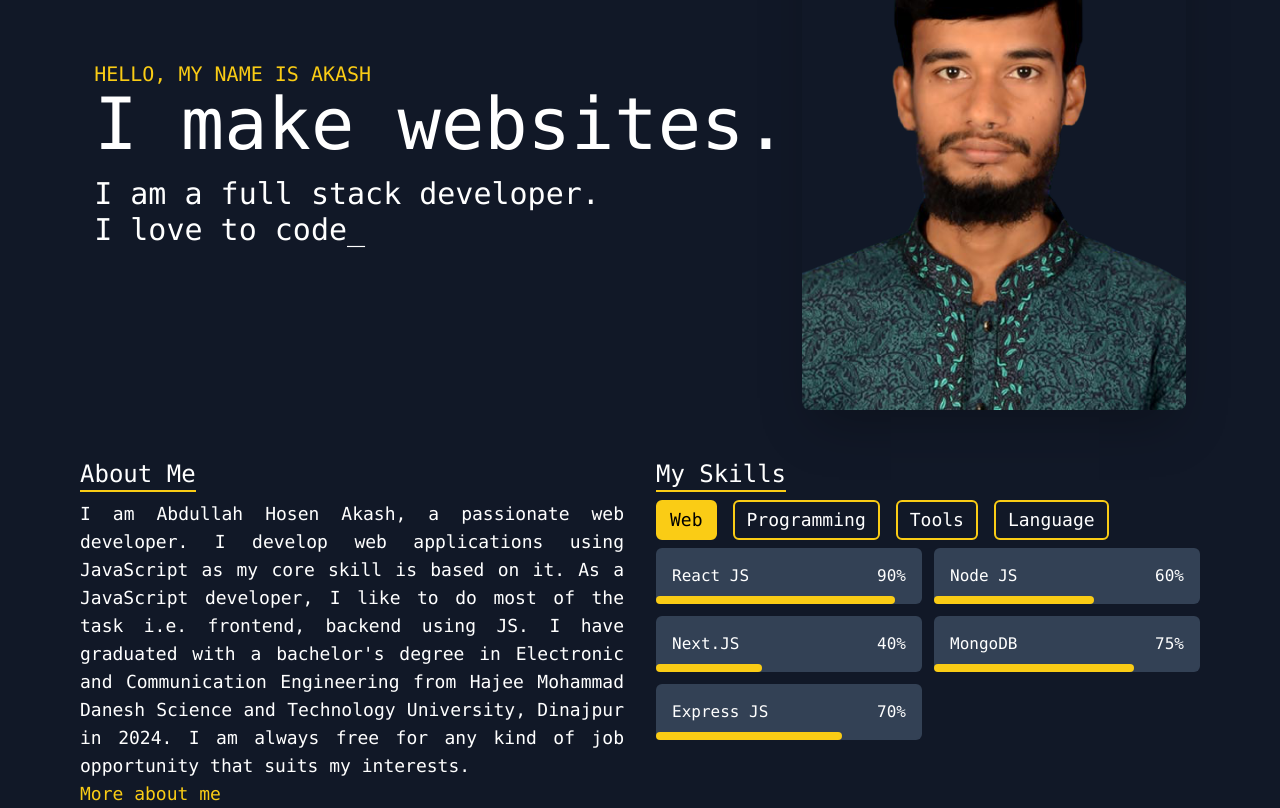
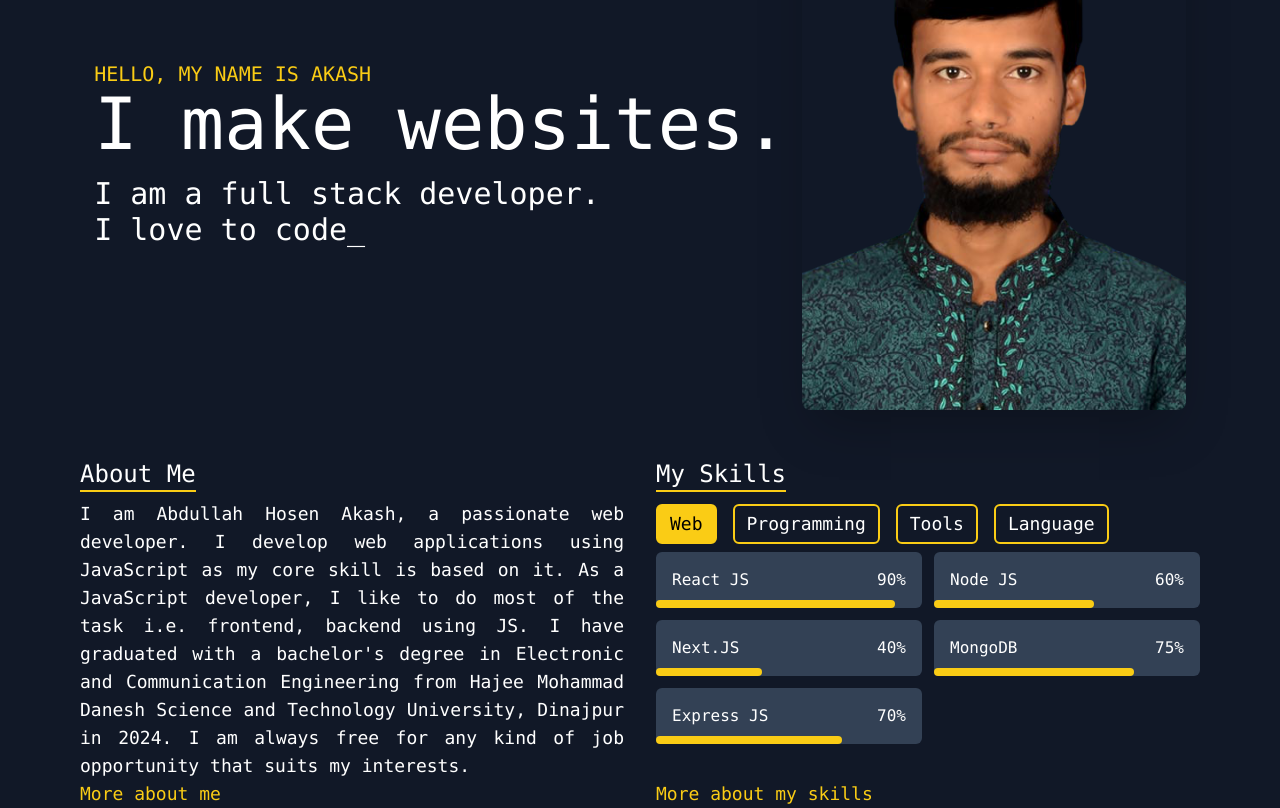
Before and after one commit to abdullahhosenakash/ah-akash, a Next.js app: page / in a window 1280 px wide. Shown: the part 206-1014 px from the top of the page. Built offline with nearby package versions, Linux system fonts and the light colour scheme.

Commit message:
home page skills section edited

```diff
--- a/components/SkillsSection/SkillsSection.js
+++ b/components/SkillsSection/SkillsSection.js
@@ -5,13 +5,14 @@ import WebSkills from '@/components/SkillsSection/WebSkills';
 import ProgrammingSkills from './ProgrammingSkills';
 import ToolsSkills from './ToolsSkills';
 import LanguageSkills from './LanguageSkills';
+import Link from 'next/link';
 
 const SkillsSection = () => {
   const [selectedSkills, setSelectedSkills] = useState('web');
   return (
-    <section>
+    <section className='relative'>
       <h3 className='text-2xl border-b-2 border-yellow-400 w-fit'>My Skills</h3>
-      <div className='flex gap-4 mt-2 text-lg'>
+      <div className='flex flex-wrap gap-4 mt-3 text-lg'>
         <button
           className={`px-3 py-1 border-2 border-yellow-400 rounded-md ${
             selectedSkills === 'web' && 'bg-yellow-400 text-black'
@@ -49,6 +50,12 @@ const SkillsSection = () => {
       {selectedSkills === 'programming' && <ProgrammingSkills />}
       {selectedSkills === 'tools' && <ToolsSkills />}
       {selectedSkills === 'language' && <LanguageSkills />}
+      <Link
+        href='/skills'
+        className='text-lg text-yellow-400 hover:underline lg:absolute lg:bottom-0'
+      >
+        More about my skills
+      </Link>
     </section>
   );
 };
```
